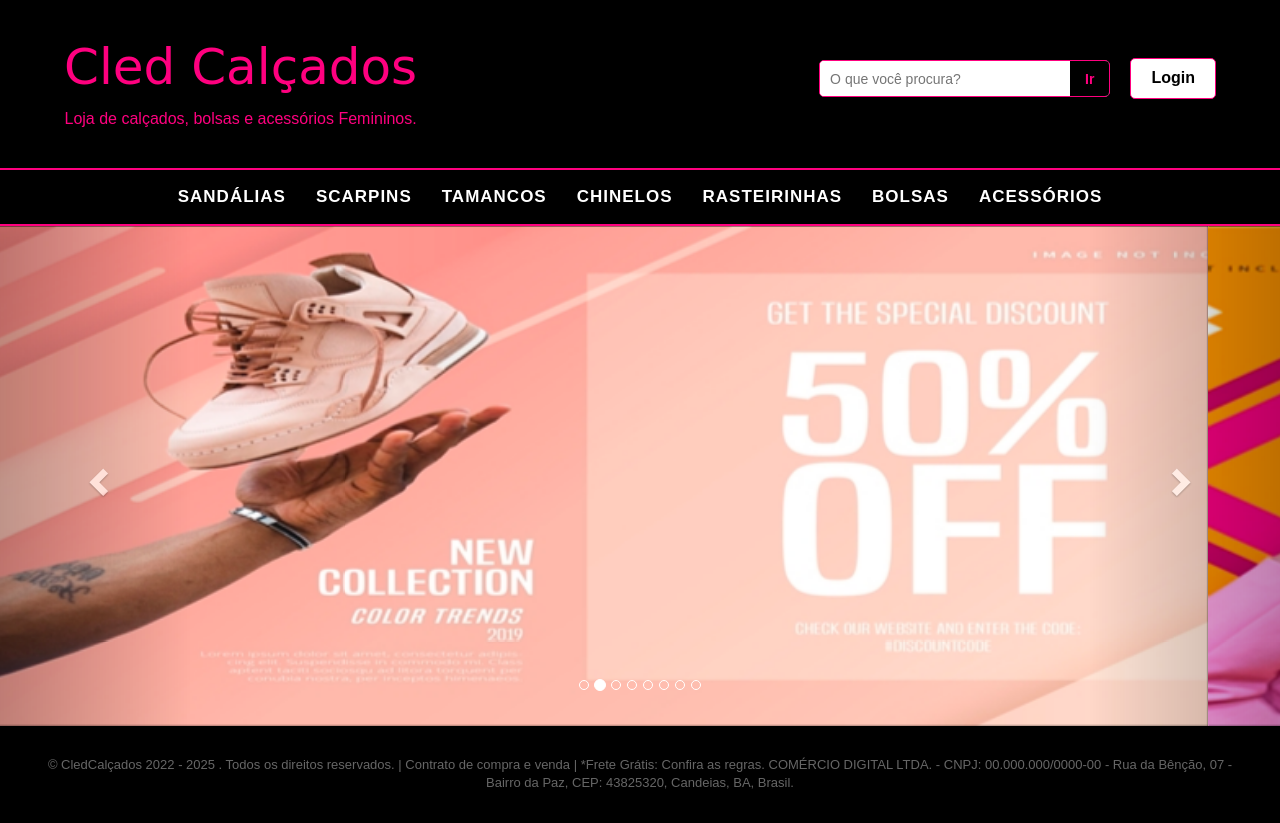
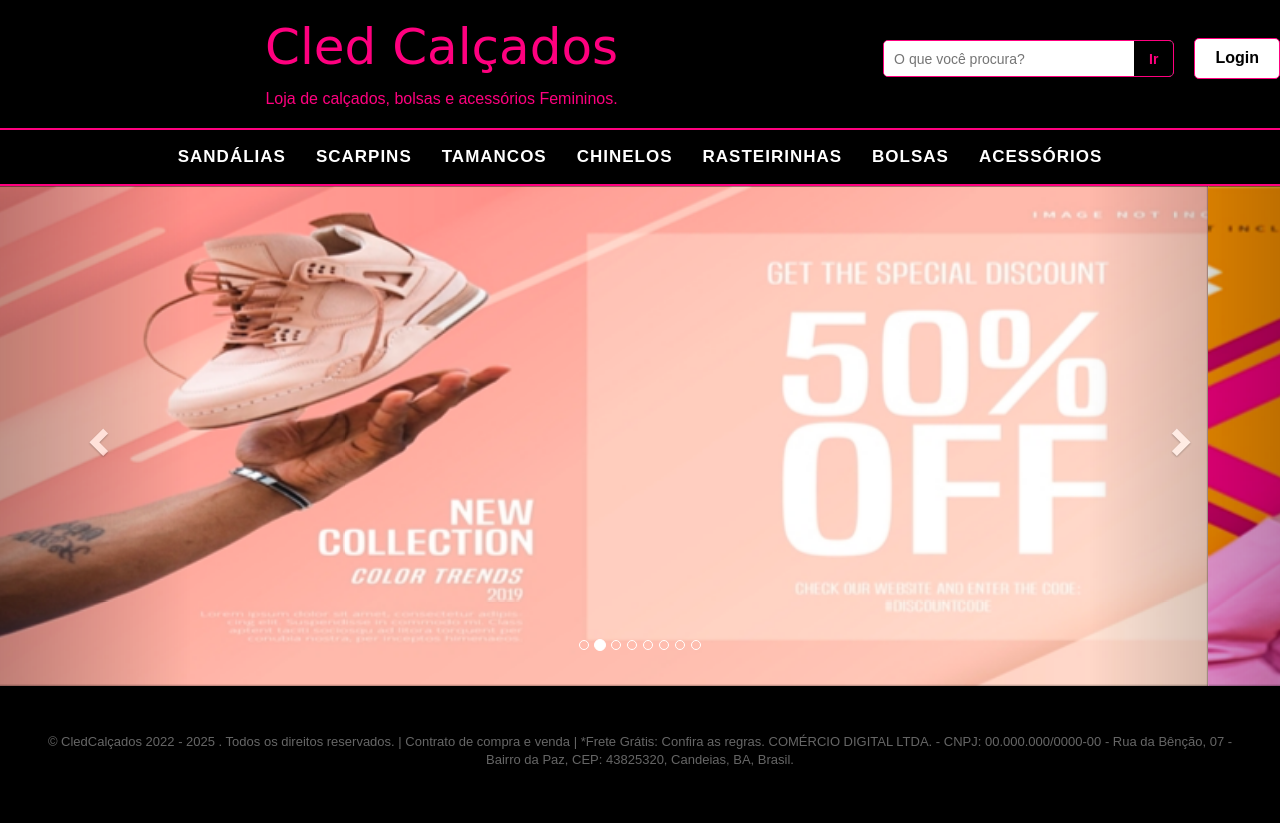
Before and after one commit to EdleusaDev/ecommerce, a plain HTML site: page index.html in a window 1280 px wide. After the commit the page ends 800 px from the top, so only its background shows below. Drawn offline with nearby package versions, Linux system fonts and the light colour scheme.

Commit message:
Update estilo.css

```diff
--- a/css1/estilo.css
+++ b/css1/estilo.css
@@ -29,18 +29,23 @@ header {
 }
 
 .linha-topo {
-    display: flex;
+   /* display: flex;
     justify-content: space-between;
     align-items: center;
     padding: 20px 5%;
     width: 100%;
-    flex-wrap: wrap;
+    flex-wrap: wrap;*/
+    display: flex;
+    justify-content: space-between;
+    align-items: center;
+    width: 100%;
 }
 #logomarca {
     display: flex;
     flex-direction: column;
     align-items: center;
     text-align: center;
+    flex: 1;
 }
 #logomarca h1, #logomarca h2 {
     margin-left: 0;
```
